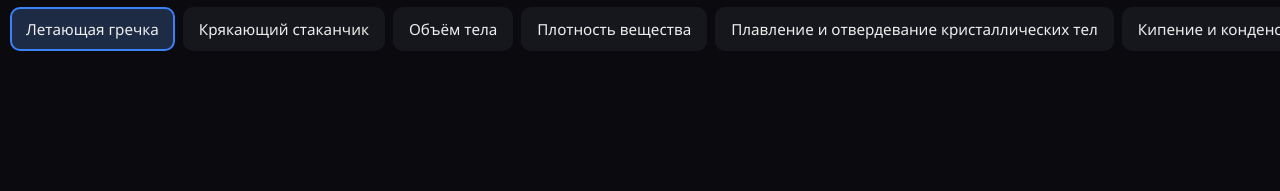
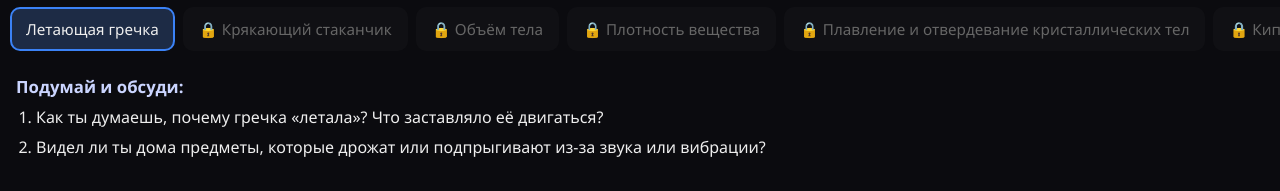
Before and after one commit to volgarevmaxim-bit/physics-videos, a plain HTML site: page index.html in a window 1280 px wide. Shown: the part 773-964 px from the top of the page. Before the commit the page ends 834 px from the top, so only its background shows below. Drawn offline with Linux system fonts and the light colour scheme.

Commit message:
Add reflection questions per video and daily unlock via GitHub Actions

```diff
--- /dev/null
+++ b/available.json
@@ -0,0 +1,8 @@
+{
+  "generatedAt": "2026-09-13T19:28:10.095Z",
+  "startDate": "2026-09-13",
+  "dayIndex": 0,
+  "unlockedIndices": [
+    0
+  ]
+}
--- /dev/null
+++ b/config.json
@@ -0,0 +1,3 @@
+{
+  "startDate": "2026-09-13"
+}
--- a/index.html
+++ b/index.html
@@ -42,6 +42,9 @@
     appearance: none;
     -webkit-appearance: none;
   }
+  select#videoSelect option:disabled {
+    color: #666;
+  }
   .list-panel {
     display: flex;
     gap: 8px;
@@ -65,6 +68,34 @@
     border-color: var(--accent);
     background: #1d2b45;
   }
+  .video-item.locked {
+    color: #666;
+    cursor: not-allowed;
+    background: #101014;
+  }
+  .questions-panel {
+    padding: 4px 16px 24px;
+  }
+  .questions-panel h2 {
+    font-size: 1.05rem;
+    margin: 10px 0 8px;
+    color: #cbd5ff;
+  }
+  .questions-panel ol {
+    margin: 0;
+    padding-left: 20px;
+  }
+  .questions-panel li {
+    margin-bottom: 8px;
+    font-size: 1rem;
+    line-height: 1.4;
+  }
+  .lock-note {
+    text-align: center;
+    padding: 16px;
+    color: #999;
+    font-size: 0.95rem;
+  }
 </style>
 </head>
 <body>
@@ -80,52 +111,93 @@
 
 <select id="videoSelect"></select>
 <div class="list-panel" id="videoList"></div>
+<div class="questions-panel" id="questionsPanel"></div>
 
 <script>
-const videos = [
-  { id: "8b7d93e0affeb91dee75ab682befc52e", title: "Летающая гречка", duration: 258 },
-  { id: "ae7e47f99eeb117cd5fe58adb00a37e2", title: "Крякающий стаканчик", duration: 685 },
-  { id: "a7456f6195cffc787d8794d2e927c923", title: "Объём тела", duration: 288 },
-  { id: "09cce125281e59ac985e5b81d37a1cb4", title: "Плотность вещества", duration: 387 },
-  { id: "c14bc755bd761983639720f0a22022b5", title: "Плавление и отвердевание кристаллических тел", duration: 231 },
-  { id: "d7cb9f233b1e83686875b1ea7212a5c4", title: "Кипение и конденсация", duration: 257 },
-  { id: "c68454dcacfbed271a684ed9a6daecaf", title: "Охлаждение испарением", duration: 227 },
-  { id: "5b380b2767019ca23535fbee2572413b", title: "Шуховская башня", duration: 188 }
-];
+let videos = [];
+let unlockedIndices = [];
 
 const playerEl = document.getElementById('player');
 const selectEl = document.getElementById('videoSelect');
 const listEl = document.getElementById('videoList');
+const questionsEl = document.getElementById('questionsPanel');
 
 function buildEmbedUrl(v) {
   return `https://rutube.ru/play/embed/${v.id}`;
 }
 
+function isUnlocked(index) {
+  return unlockedIndices.includes(index);
+}
+
+function renderQuestions(index) {
+  const v = videos[index];
+  if (!v || !v.questions || v.questions.length === 0) {
+    questionsEl.innerHTML = '';
+    return;
+  }
+  const items = v.questions.map(q => `<li>${q}</li>`).join('');
+  questionsEl.innerHTML = `<h2>Подумай и обсуди:</h2><ol>${items}</ol>`;
+}
+
 function playVideo(index) {
+  if (!isUnlocked(index)) return;
   const v = videos[index];
   playerEl.src = buildEmbedUrl(v);
   selectEl.value = index;
   document.querySelectorAll('.video-item').forEach((el, i) => {
     el.classList.toggle('active', i === index);
   });
+  renderQuestions(index);
 }
 
+function render() {
+  selectEl.innerHTML = '';
+  listEl.innerHTML = '';
+
   videos.forEach((v, i) => {
+    const unlocked = isUnlocked(i);
+
     const opt = document.createElement('option');
     opt.value = i;
-  opt.textContent = v.title;
+    opt.textContent = unlocked ? v.title : `🔒 ${v.title}`;
+    opt.disabled = !unlocked;
     selectEl.appendChild(opt);
 
     const item = document.createElement('div');
-  item.className = 'video-item';
-  item.textContent = v.title;
+    item.className = 'video-item' + (unlocked ? '' : ' locked');
+    item.textContent = unlocked ? v.title : `🔒 ${v.title}`;
+    if (unlocked) {
       item.addEventListener('click', () => playVideo(i));
+    }
     listEl.appendChild(item);
   });
 
+  const defaultIndex = unlockedIndices.length
+    ? unlockedIndices[unlockedIndices.length - 1]
+    : 0;
+  if (unlockedIndices.length) {
+    playVideo(defaultIndex);
+  } else {
+    questionsEl.innerHTML = '<div class="lock-note">Новое видео появится совсем скоро 🙂</div>';
+  }
+}
+
 selectEl.addEventListener('change', () => playVideo(Number(selectEl.value)));
 
-playVideo(0);
+Promise.all([
+  fetch('videos.json').then(r => r.json()),
+  fetch('available.json').then(r => r.json()).catch(() => null)
+]).then(([videosData, availableData]) => {
+  videos = videosData;
+  if (availableData && Array.isArray(availableData.unlockedIndices)) {
+    unlockedIndices = availableData.unlockedIndices;
+  } else {
+    // Резервный вариант, если available.json недоступен: открыто только первое видео.
+    unlockedIndices = [0];
+  }
+  render();
+});
 </script>
 
 </body>
--- /dev/null
+++ b/videos.json
@@ -0,0 +1,74 @@
+[
+  {
+    "id": "8b7d93e0affeb91dee75ab682befc52e",
+    "title": "Летающая гречка",
+    "duration": 258,
+    "questions": [
+      "Как ты думаешь, почему гречка «летала»? Что заставляло её двигаться?",
+      "Видел ли ты дома предметы, которые дрожат или подпрыгивают из-за звука или вибрации?"
+    ]
+  },
+  {
+    "id": "ae7e47f99eeb117cd5fe58adb00a37e2",
+    "title": "Крякающий стаканчик",
+    "duration": 685,
+    "questions": [
+      "Что издавало звук, похожий на кряканье? Как получался этот звук?",
+      "Можешь ли ты придумать другой предмет, который тоже можно заставить «крякать»?"
+    ]
+  },
+  {
+    "id": "a7456f6195cffc787d8794d2e927c923",
+    "title": "Объём тела",
+    "duration": 288,
+    "questions": [
+      "Как в опыте измерили объём предмета неправильной формы?",
+      "Как бы ты сам измерил объём картофелины или камня дома?"
+    ]
+  },
+  {
+    "id": "09cce125281e59ac985e5b81d37a1cb4",
+    "title": "Плотность вещества",
+    "duration": 387,
+    "questions": [
+      "Почему одни предметы тонут в воде, а другие плавают?",
+      "Назови два предмета дома, у которых разная плотность."
+    ]
+  },
+  {
+    "id": "c14bc755bd761983639720f0a22022b5",
+    "title": "Плавление и отвердевание кристаллических тел",
+    "duration": 231,
+    "questions": [
+      "Что происходит с веществом, когда оно плавится?",
+      "Приведи пример вещества, которое ты видел плавящимся или замерзающим."
+    ]
+  },
+  {
+    "id": "d7cb9f233b1e83686875b1ea7212a5c4",
+    "title": "Кипение и конденсация",
+    "duration": 257,
+    "questions": [
+      "Куда «исчезает» вода, когда чайник кипит?",
+      "Видел ли ты капельки воды на холодном стакане летом? Почему они там появляются?"
+    ]
+  },
+  {
+    "id": "c68454dcacfbed271a684ed9a6daecaf",
+    "title": "Охлаждение испарением",
+    "duration": 227,
+    "questions": [
+      "Почему нам становится прохладно, когда мокрая кожа обсыхает на воздухе?",
+      "Как люди используют это явление в жаркую погоду?"
+    ]
+  },
+  {
+    "id": "5b380b2767019ca23535fbee2572413b",
+    "title": "Шуховская башня",
+    "duration": 188,
+    "questions": [
+      "Почему башня сделана из сетчатых конструкций, а не из сплошного металла?",
+      "Как ты думаешь, зачем людям строить такие высокие башни?"
+    ]
+  }
+]
```
Also changed, not shown: scripts/update-available.mjs (added, +28 -0 lines), .github/workflows/update-available.yml (added). Lines whose indentation alone changed are shown as unchanged.
